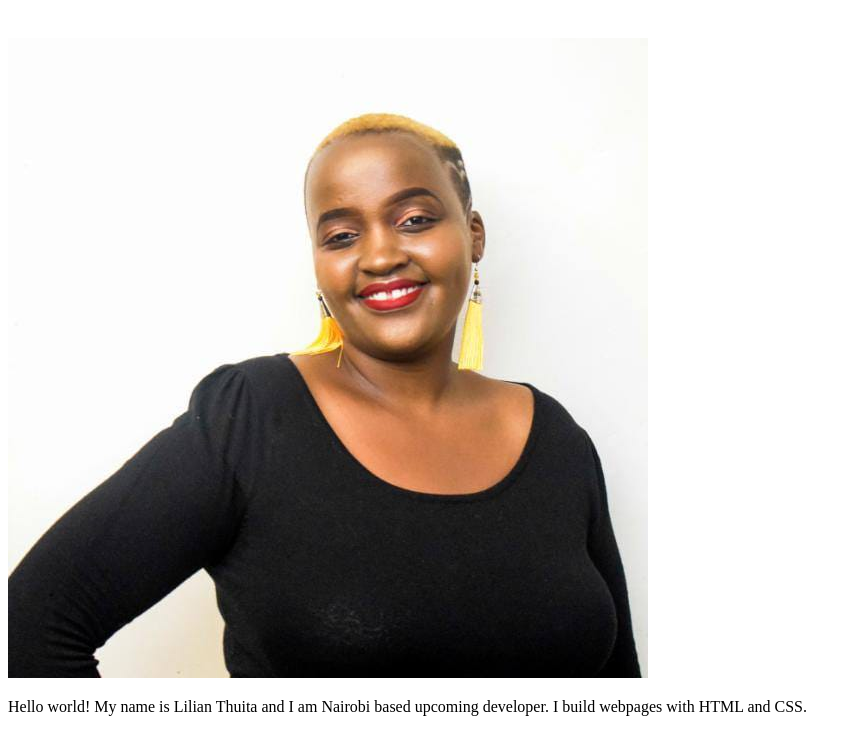
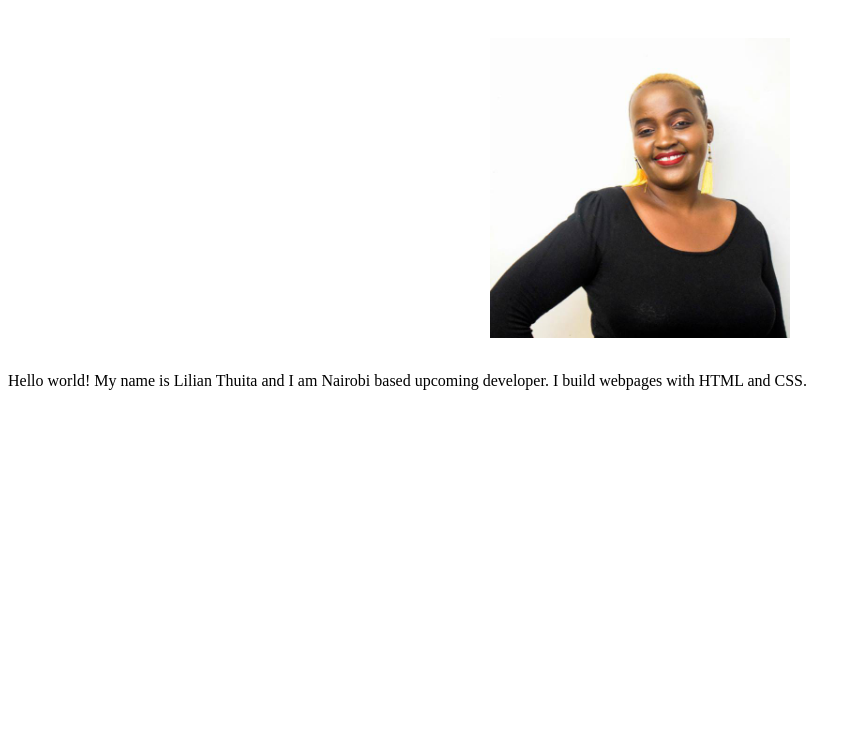
Before and after one commit to lilian94-hub/IP1-portfolio, a plain HTML site: page index.html in a window 1280 px wide. Shown: the part 129-861 px from the top of the page, without its empty margins (0-861 px from the left). After the commit the page ends 800 px from the top, so only its background shows below. Drawn offline with Linux system fonts and the light colour scheme.

Commit message:
style the class myprofile

```diff
--- a/css/styles.css
+++ b/css/styles.css
@@ -6,3 +6,13 @@
     font-weight: bold;
     color: rgb(218, 189, 28);
 }
+.myprofile {
+    display: block;
+    margin-left: auto;
+    margin-right: auto;
+    width: 300px;
+    height: 300px;
+
+
+
+}
--- a/index.html
+++ b/index.html
@@ -16,7 +16,7 @@
     </nav>
 
     <h2 class="header">  My portfolio</h2>
-    <img id="myprofile" src="IMG-20190123-WA0136.jpg"/>
+    <img class="myprofile" src="IMG-20190123-WA0136.jpg" alt="my profile picture"/>
     <br>
     <p class="intro">Hello world! My name is Lilian Thuita and I am Nairobi based upcoming developer. I build webpages with HTML and CSS.</p>
 </body>
```
